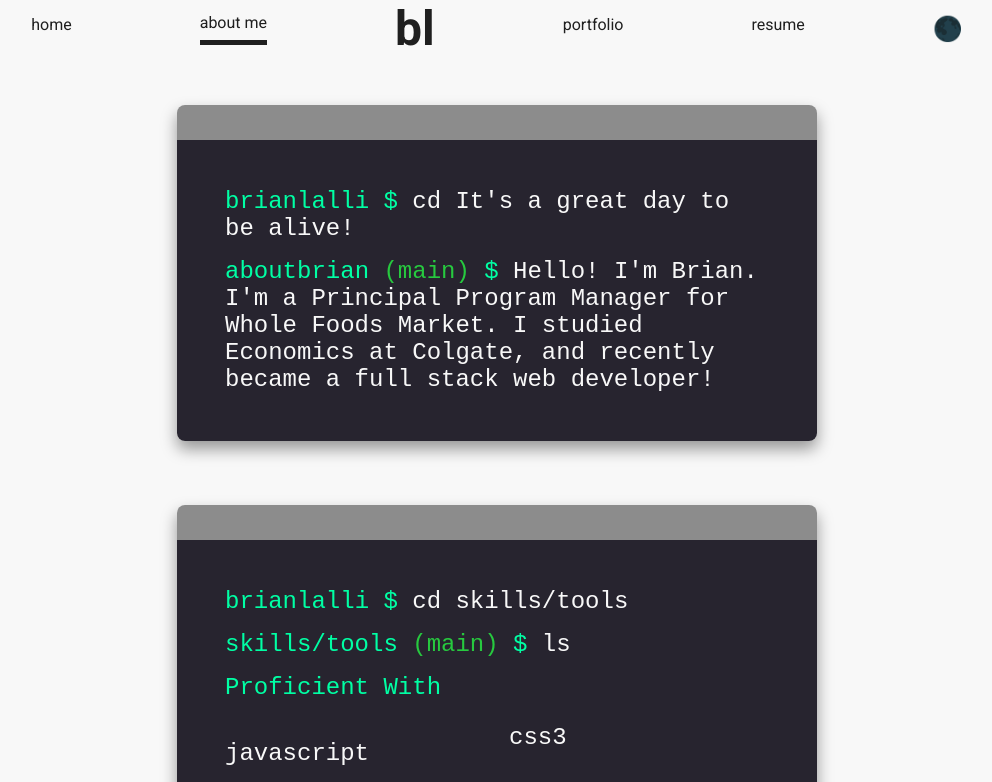
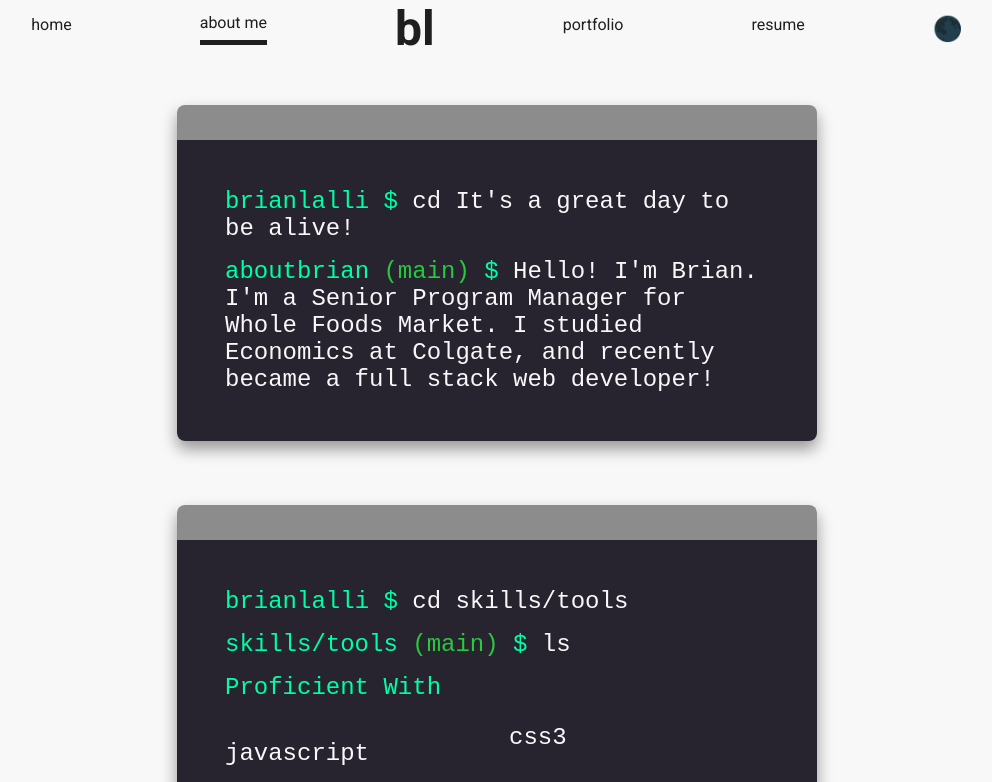
Before and after one commit to BrianLalli/Brian-Lalli-Portfolio, a React (Create React App) app: page /about in a window 1280 px wide. Shown: the top 782 px of the page, without its empty margins (143-1135 px from the left). Built offline with nearby package versions, Linux system fonts and the light colour scheme.

Commit message:
updated about me

```diff
--- a/src/components/About.js
+++ b/src/components/About.js
@@ -14,7 +14,7 @@ const info = {
     selfPortrait: "self", // don't change this unless you want to name your self-portrait in the "img" folder something else!
     gradient: `-webkit-linear-gradient(135deg, ${colors})`, // don't change this either
     baseColor: colors[0],
-    bio: "Hello! I'm Brian. I'm a Principal Program Manager for Whole Foods Market. I studied Economics at Colgate, and recently became a full stack web developer! ",
+    bio: "Hello! I'm Brian. I'm a Senior Program Manager for Whole Foods Market. I studied Economics at Colgate, and recently became a full stack web developer! ",
     skills: {
     proficientWith: [
       "javascript",
```
